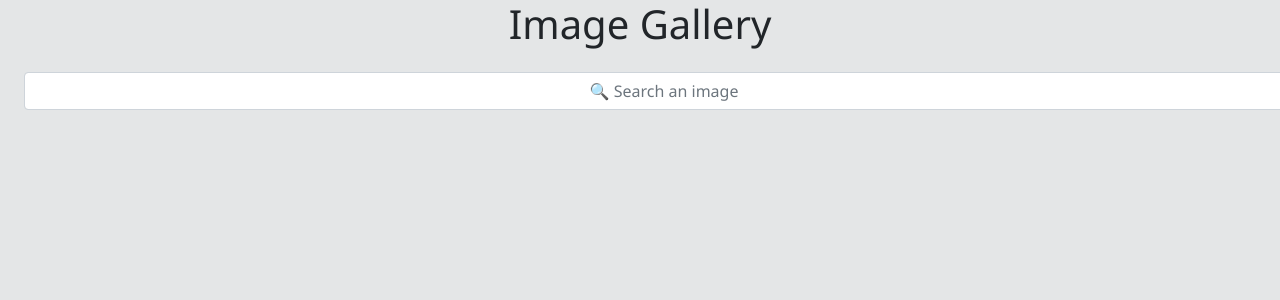
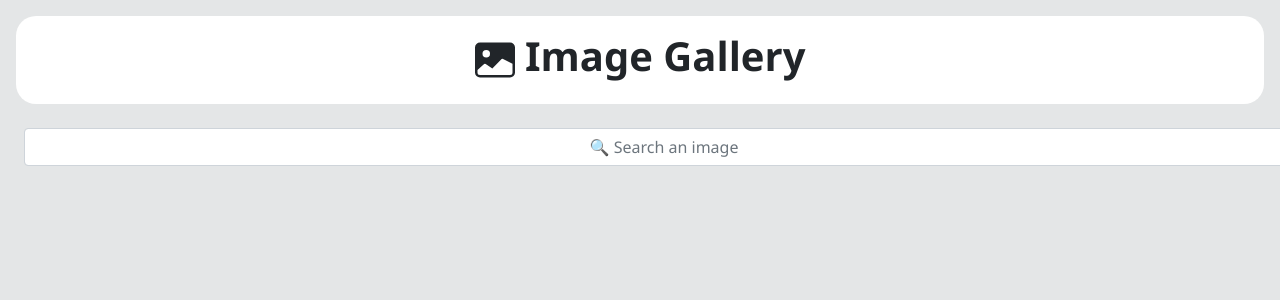
Before and after one commit to ankitvashisht12/image-gallery-app, a React (Create React App) app: page / in a window 1280 px wide. Shown: the top 300 px of the page. Built offline with nearby package versions, Linux system fonts and the light colour scheme; the HTML template or start-up script is replaced by a standard one.

Commit message:
add Header styles

```diff
--- a/src/components/Header/Header.js
+++ b/src/components/Header/Header.js
@@ -1,10 +1,12 @@
 import React from 'react'
+import { BsImageFill } from 'react-icons/bs';
+import styles from './Header.module.css';
 
 const Header = () => {
 	return (
-		<div className='text-center'>
-			<h1>Image Gallery	</h1>
-		</div>
+		<header className={`text-center ${styles.header}`}>
+			<h1>< BsImageFill /> Image Gallery	</h1>
+		</header>
 	)
 }
 
--- /dev/null
+++ b/src/components/Header/Header.module.css
@@ -0,0 +1,11 @@
+.header {
+	margin: 1rem;
+	border-radius: 20px;
+	background-color: #ffffff;
+	padding: 1rem
+}
+
+.header > h1 {
+	font-size: 2.5em;
+	font-weight: bold;
+}
```
